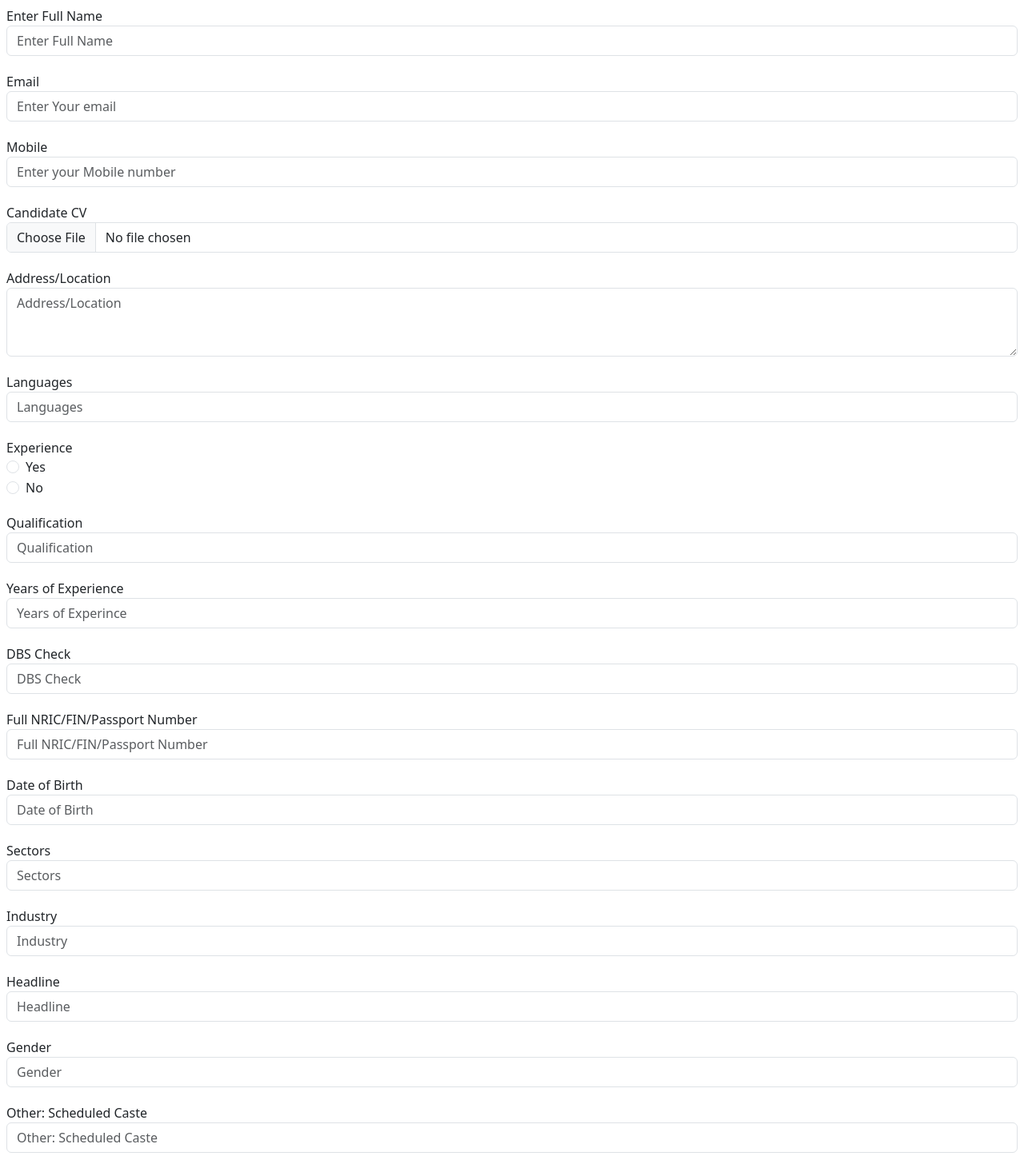
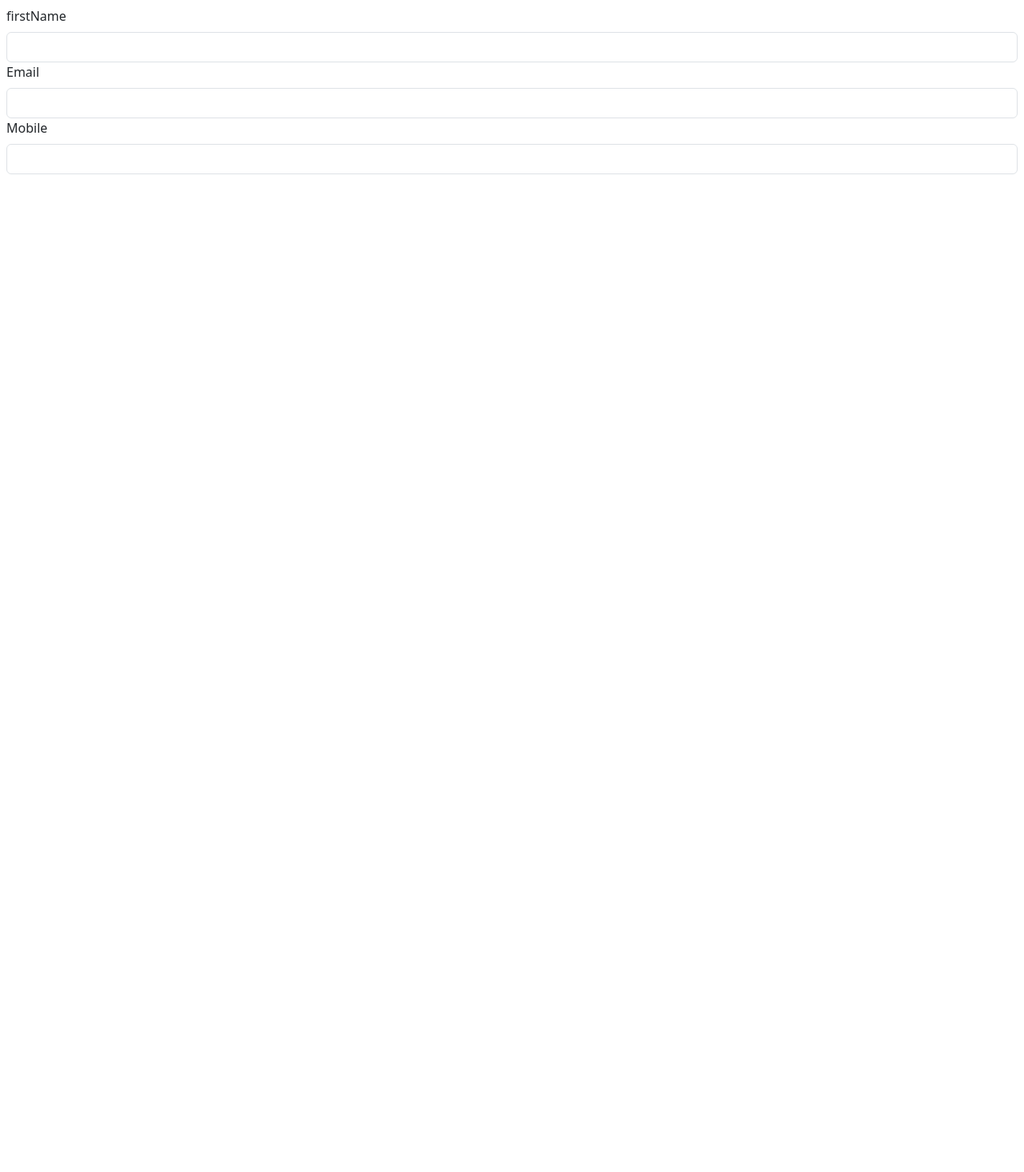
Before and after one commit to kumar123-creator/dyn, a Svelte app: page / in a window 1280 px wide. Shown: the top 1466 px of the page at 80% size. After the commit the page ends 800 px from the top, so only its background shows below. Built offline with nearby package versions, Linux system fonts and the light colour scheme.

Commit message:
Update App.svelte

```diff
--- a/src/App.svelte
+++ b/src/App.svelte
@@ -1,29 +1,13 @@
 <script>
   import { onMount } from 'svelte';
-
-  import 'bootstrap/dist/css/bootstrap.min.css';
+  import 'bootstrap/dist/css/bootstrap.min.css'
 
   let formFields = [];
   let formId = '72fbc0da-3810-4ad9-a922-1845f8974eb7';
-  let fullname = '';
+  let firstName = '';
   let email = '';
   let mobile = '';
-  let CandidateCv = '';
-  let address = '';
-  let languages = '';
-  let experience = '';
-  let qualification = '';
-  let yearsOfExperience = '';
-  let industry = '';
 
-  let dbsCheck = '';
-  let fullNRICFINPassportNumber = '';
-  let dateOfBirth = '';
-  let sectors = '';
-  let headline = '';
-  let gender = '';
-  let otherScheduledCaste = '';
-  let GENDER = '';
 
   function fetchData() {
     const formData = {
@@ -35,12 +19,13 @@
       headers: {
        'Content-Type': 'application/json',
        },
-      body: JSON.stringify(formData),
+      body: JSON.stringify(formData)
         })
+
       .then(response => response.json())
       .then(data => {
         console.log('API Response:', data);
-        fullname = data.fullname;
+        firstName = data.firstName;
         email = data.email;
         mobile = data.mobile;
         // Update the form fields based on the fetched data
@@ -56,25 +41,15 @@
     formFields = [];
 
     // Push the form input values to the formFields array
-    formFields.push({ label: 'fullname', value: fullname });
+    if (formId === '72fbc0da-3810-4ad9-a922-1845f8974eb7') {
+      formFields.push({ label: 'firstName', value: firstName });
       formFields.push({ label: 'Email', value: email });
       formFields.push({ label: 'Mobile', value: mobile });
-    formFields.push({ label: 'Candidate CV', value: CandidateCv });
-    formFields.push({ label: 'Address/Location', value: address });
-    formFields.push({ label: 'Languages', value: languages });
-    formFields.push({ label: 'Experience', value: experience });
-    formFields.push({ label: 'Qualification', value: qualification });
-    formFields.push({ label: 'Years of Experience', value: yearsOfExperience });
-    formFields.push({ label: 'Industry', value: industry });
+    } else if (formId === 'a4fed172-671e-4d3e-810e-04f987b1c032') {
+      formFields.push({ label: 'Email', value: email });
+      formFields.push({ label: 'Mobile', value: mobile });
+    }
 
-    formFields.push({ label: 'DBS Check', value: dbsCheck });
-    formFields.push({ label: 'Full NRIC/FIN/Passport Number', value: fullNRICFINPassportNumber });
-    formFields.push({ label: 'Date of Birth', value: dateOfBirth });
-    formFields.push({ label: 'Sectors', value: sectors });
-    formFields.push({ label: 'Headline', value: headline });
-    formFields.push({ label: 'Gender', value: gender });
-    formFields.push({ label: 'Other: Scheduled Caste', value: otherScheduledCaste });
-    formFields.push({ label: 'GENDER', value: GENDER });
 
     // Perform any necessary actions on form submission
     console.log('Form Fields:', formFields);
@@ -92,153 +67,35 @@
   });
 </script>
 
-<main>
+<style>
+  .form-container {
+    max-width: 400px;
+    margin: 0 auto;
+  }
 
-  <form on:submit="{handleSubmit}">
+  .form-container label {
+    margin-bottom: 0.5rem;
+  }
+
+  .form-container button {
+    margin-top: 1rem;
+  }
+</style>
+
+
+  <form on:submit|preventDefault={handleSubmit}>
     <div class="form-group">
-      <label  for="fullName"> Enter Full Name</label>
-      <input type="text" class="form-control" id="fullname" bind:value="{fullname}"placeholder="Enter Full Name">
-    </div>
-    <div class="form-group">
-      <label   for="email">Email</label>
-      <input type="email" class="form-control" id="email" bind:value="{email}" placeholder="Enter Your email">
-    </div>
-    <div class="form-group">
-      <label for="mobile">Mobile</label>
-
-        <input type="text" class="form-control" id="mobile" bind:value="{mobile}" placeholder="Enter your Mobile number"  list="mobileOptions">
-        <datalist id="mobileOptions">
-          <option value="+1 (USA)">
-          <option value="+44 (UK)">
-          <option value="+44 (England)">
-          <option value="+91 (India)">
-          <option value="+94 (Sri Lanka)">
-        </datalist>
-
-    </div>
-    <div class="form-group">
-      <label   for="candidateCv">Candidate CV</label>
-      <input type="file" class="form-control" id="candidateCv" bind:value="{CandidateCv}" >
-    </div>
-    <div class="form-group">
-      <label  for="address">Address/Location</label>
-      <textarea class="form-control" id="address" rows="3" bind:value="{address}" placeholder="Address/Location"></textarea>
-    </div>
-    <div class="form-group">
-      <label  for="languages">Languages</label>
-      <input type="text" class="form-control" id="languages" bind:value="{languages}" placeholder="Languages" list="Langauagesoptions">
-      <datalist id="Langauagesoptions">
-        <option value="English">
-        <option value="Telugu">
-        <option value="Hindi">
-        <option value="Kanada">
-        <option value="Tamil">
-        <option value="Malayalam">
-      </datalist>
-    </div>
-    <div class="form-group">
-      <label>Experience</label>
-      <div class="form-check">
-        <input class="form-check-input" type="radio" id="experienceYes" value="Yes" checked="{experience === 'Yes'}" on:change="{() => experience = 'Yes'}" />
-        <label class="form-check-label" for="experienceYes">Yes</label>
-      </div>
-      <div class="form-check">
-        <input class="form-check-input" type="radio" id="experienceNo" value="No" checked="{experience === 'No'}" on:change="{() => experience = 'No'}" />
-        <label class="form-check-label" for="experienceNo">No</label>
-      </div>
-    </div>
-    <div class="form-group">
-      <label  for="qualification">Qualification</label>
-      <input type="text" class="form-control" id="qualification" bind:value="{qualification}" placeholder="Qualification">
-
-    </div>
-    <div class="form-group">
-      <label   for="yearsOfExperience">Years of Experience</label>
-      <input type="text" class="form-control" id="yearsOfExperience" bind:value="{yearsOfExperience}" placeholder="Years of Experince">
+      <label for="firstName" class="form-label">firstName</label>
+      <input type="text" id="firstName" class="form-control" bind:value={firstName} />
     </div>
 
     <div class="form-group">
-      <label  for="dbsCheck">DBS Check</label>
-      <input type="text" class="form-control" id="dbsCheck" bind:value="{dbsCheck}" placeholder="DBS Check">
-    </div>
-    <div class="form-group">
-      <label  for="fullNRICFINPassportNumber">Full NRIC/FIN/Passport Number</label>
-      <input type="text" class="form-control" id="fullNRICFINPassportNumber" bind:value="{fullNRICFINPassportNumber}" placeholder="Full NRIC/FIN/Passport Number">
-    </div>
-    <div class="form-group">
-      <label   for="dateOfBirth">Date of Birth</label>
-      <input type="text" class="form-control" id="dateOfBirth" bind:value="{dateOfBirth}" placeholder="Date of Birth">
-    </div>
-    <div class="form-group">
-      <label   for="sectors">Sectors</label>
-      <input type="text" class="form-control" id="sectors" bind:value="{sectors}" placeholder="Sectors">
-    </div>
-    <div class="form-group">
-      <label  for="industry">Industry</label>
-      <div class="select-wrapper">
-        <input type="text" class="form-control" id="industry" bind:value="{industry}" placeholder="Industry"  list="industryOptions">
-        <datalist id="industryOptions">
-          <option value="Hotel">
-          <option value="Residential">
-          <option value="Retail">
-        </datalist>
-      </div>
-    </div>
-    <div class="form-group">
-      <label   for="headline">Headline</label>
-      <input type="text" class="form-control" id="headline" bind:value="{headline}" placeholder="Headline">
-    </div>
-    <div class="form-group">
-      <label  for="gender">Gender</label>
-      <input type="text" class="form-control" id="gender" bind:value="{gender}" placeholder="Gender" list="genderOptions">
-      <datalist id="genderOptions">
-        <option value="Male">
-        <option value="Female">
-      </datalist>
+      <label for="email" class="form-label">Email</label>
+      <input type="text" id="email" class="form-control" bind:value={email} />
     </div>
 
     <div class="form-group">
-
-      <label   for="otherScheduledCaste">Other: Scheduled Caste</label>
-      <input type="text" class="form-control" id="otherScheduledCaste" bind:value="{otherScheduledCaste}" placeholder="Other: Scheduled Caste">
+      <label for="mobile" class="form-label">Mobile</label>
+      <input type="text" id="mobile" class="form-control" bind:value={mobile} />
     </div>
-    <div class="form-group">
-      <label  for="GENDER">GENDER</label>
-      <input type="text" class="form-control" id="GENDER" bind:value="{GENDER}" placeholder="GENDER">
-
-  </div>
-
-
-
-    <button type="submit" class="btn btn-primary">Submit</button>
     </form>
-</main>
-
-<svelte:head>
-  <link rel="stylesheet" href="https://cdn.jsdelivr.net/npm/bootstrap@5.3.0/dist/css/bootstrap.min.css" />
-</svelte:head>
-
-  <style>
-    .blue-label {
-      color: blue;
-    }
-
-  .form-group {
-    margin-bottom: 20px;
-  }
-
-  .select-wrapper {
-    position: relative;
-  }
-
-  .select-wrapper input::-webkit-calendar-picker-indicator {
-    position: absolute;
-    top: 0;
-    right: 0;
-    bottom: 0;
-    left: 0;
-    opacity: 0;
-    cursor: pointer;
-  }
-
-  </style>
```
Lines whose indentation alone changed are shown as unchanged.
